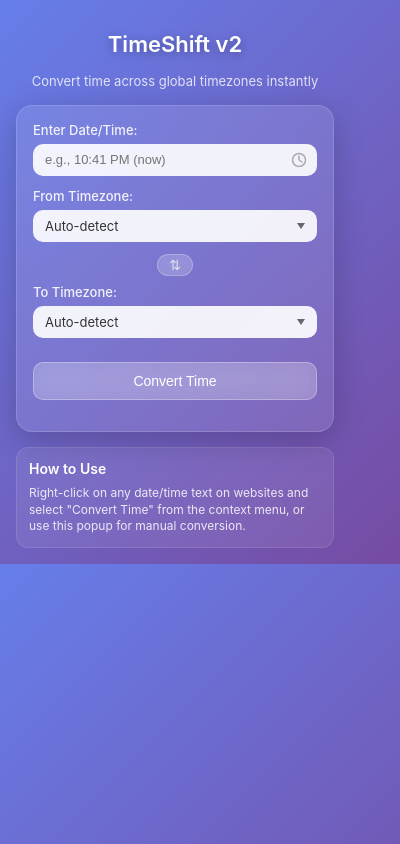
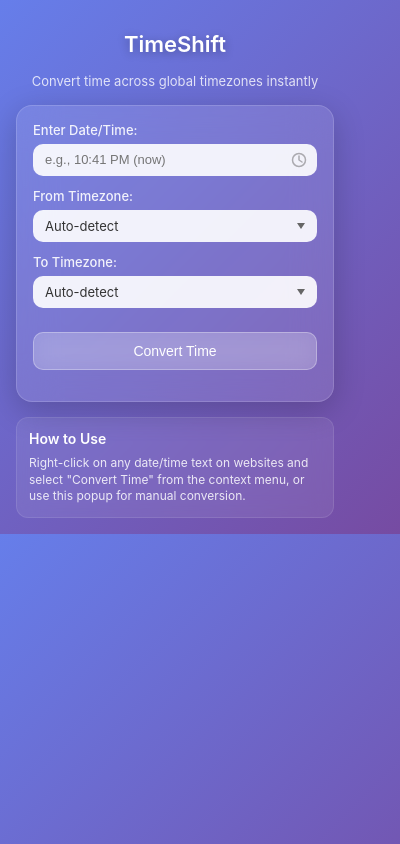
Before and after one commit to akhil-saxena/convert-timezone, a browser extension: page popup.html in a window 400 px wide. Drawn offline with Linux system fonts and the light colour scheme.

Commit message:
fix: remove v2 from title, remove swap button

```diff
--- a/popup.html
+++ b/popup.html
@@ -268,30 +268,6 @@
             letter-spacing: 1px;
         }
 
-        .swap-btn {
-            display: flex;
-            align-items: center;
-            justify-content: center;
-            margin: 2px auto 8px;
-            width: 36px;
-            height: 22px;
-            border: 1px solid rgba(255, 255, 255, 0.25);
-            border-radius: 11px;
-            background: rgba(255, 255, 255, 0.13);
-            color: rgba(255, 255, 255, 0.7);
-            font-size: 14px;
-            cursor: pointer;
-            padding: 0;
-            line-height: 1;
-            transition: all 0.2s ease;
-            backdrop-filter: blur(6px);
-        }
-
-        .swap-btn:hover {
-            background: rgba(255, 255, 255, 0.25);
-            color: #fff;
-        }
-
         .copy-btn {
             position: absolute;
             top: 10px;
@@ -395,7 +371,7 @@
 </head>
 <body>
     <div class="header">
-        <h1>TimeShift v2</h1>
+        <h1>TimeShift</h1>
         <p>Convert time across global timezones instantly</p>
     </div>
 
@@ -437,8 +413,6 @@
             </div>
         </div>
 
-        <button class="swap-btn" id="swapBtn" title="Swap timezones">&#8645;</button>
-
         <div class="timezone-group">
             <label>To Timezone:</label>
             <div class="dropdown-container" id="toTimezoneContainer">
--- a/popup.js
+++ b/popup.js
@@ -25,7 +25,6 @@ const elements = {
     toTimezoneSearch: null,
     toTimezoneOptions: null,
     nowBtn: null,
-    swapBtn: null,
     copyBtn: null,
     copyBtnText: null
 };
@@ -67,7 +66,6 @@ function initializeElements() {
     elements.toTimezoneSearch = document.getElementById('toTimezoneSearch');
     elements.toTimezoneOptions = document.getElementById('toTimezoneOptions');
     elements.nowBtn = document.getElementById('nowBtn');
-    elements.swapBtn = document.getElementById('swapBtn');
     elements.copyBtn = document.getElementById('copyBtn');
     elements.copyBtnText = document.getElementById('copyBtnText');
 }
@@ -132,21 +130,6 @@ function setupEventListeners() {
         const timeStr = now.toLocaleTimeString('en-US', { hour: 'numeric', minute: '2-digit', hour12: true });
         elements.dateTimeInput.value = timeStr;
         handleConversion();
-    });
-
-    // Swap button — swap From and To timezones
-    elements.swapBtn.addEventListener('click', function() {
-        const tempTimezone = selectedFromTimezone;
-        const tempLabel = elements.fromTimezoneDropdown.querySelector('.selected-text').textContent;
-
-        selectedFromTimezone = selectedToTimezone;
-        elements.fromTimezoneDropdown.querySelector('.selected-text').textContent =
-            elements.toTimezoneDropdown.querySelector('.selected-text').textContent;
-
-        selectedToTimezone = tempTimezone;
-        elements.toTimezoneDropdown.querySelector('.selected-text').textContent = tempLabel;
-
-        saveTimezonePreferences();
     });
 
     // Copy button — copy last conversion text to clipboard
```
